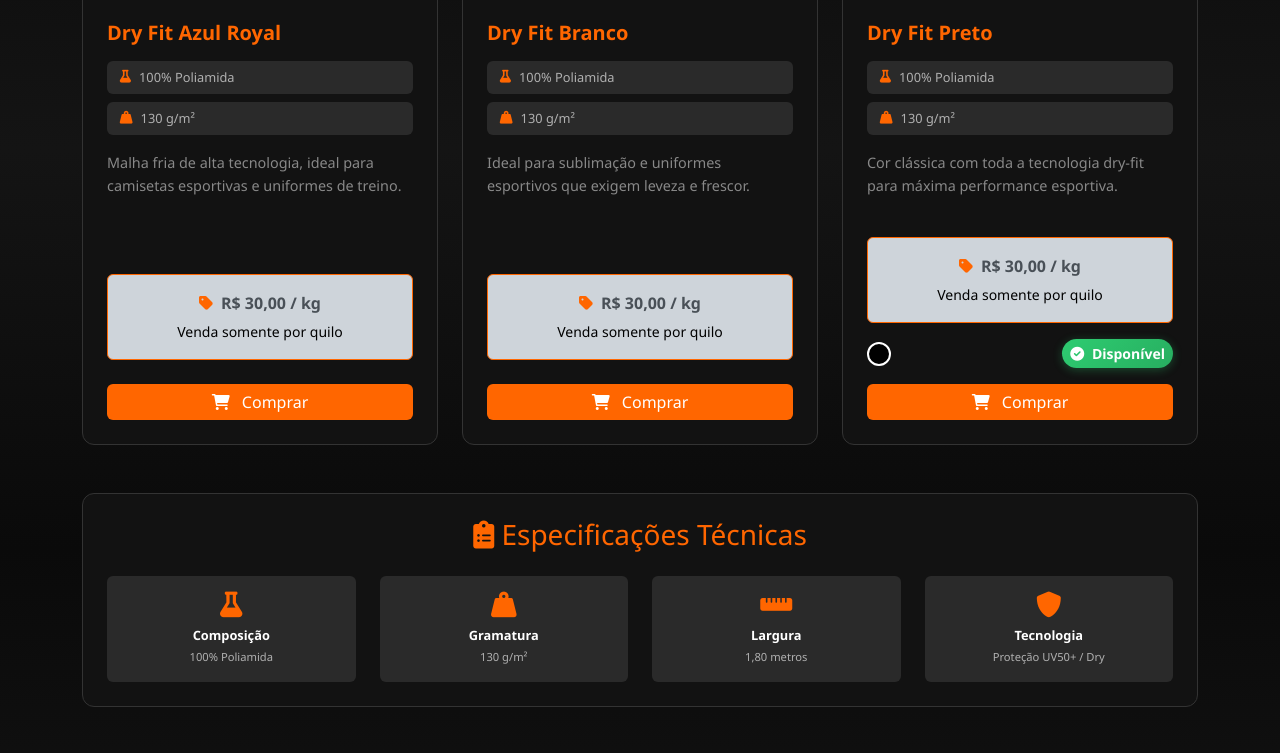
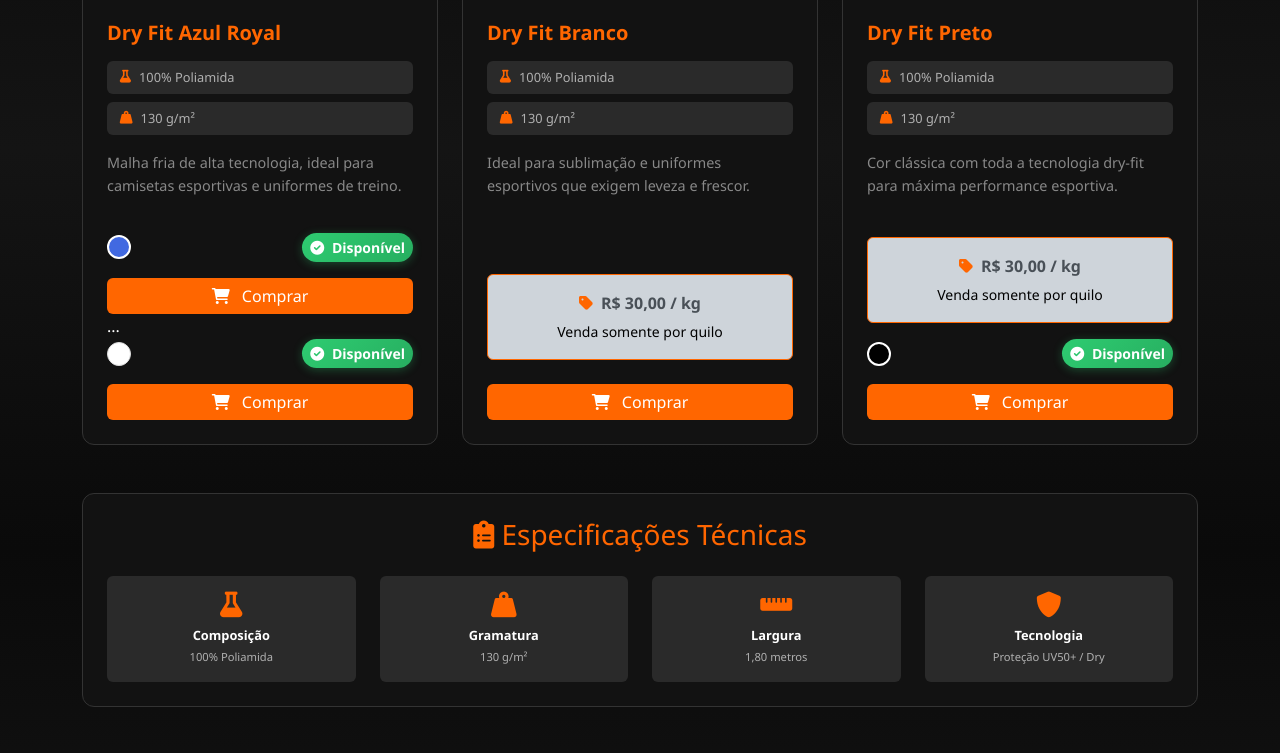
Before and after one commit to Nansinyx26/Nyw-Malhas, a plain HTML site: page paginas/dry-fit.html in a window 1280 px wide. Shown: the part 1051-1804 px from the top of the page. Drawn offline with nearby package versions, Linux system fonts and the light colour scheme; no server answers.

Commit message:
style: Corrige cards faltantes no Dry Fit para layout padronizado

```diff
--- a/paginas/dry-fit.html
+++ b/paginas/dry-fit.html
@@ -78,12 +78,28 @@
                                     Malha fria de alta tecnologia, ideal para camisetas esportivas e uniformes de
                                     treino.
                                 </p>
-                                <div class="alert alert-dark border-orange text-center mt-3">
-                                    <strong><i class="fas fa-tag me-2 text-orange"></i>R$ 30,00 / kg</strong>
-                                    <small class="d-block text-black mt-1">Venda somente por quilo</small>
+                                <div class="card-footer-actions">
+                                    <span class="color-dot" style="background-color: #4169e1;"></span>
+                                    <button class="btn btn-success-pill btn-sm" disabled>
+                                        <i class="fas fa-check-circle me-1"></i> Disponível
+                                    </button>
                                 </div>
                                 <a href="../checkout.html?produto=dry-fit&cor=azul-royal"
-                                    class="btn btn-primary-pill w-100 mt-2">
+                                    class="btn btn-primary-pill w-100 mt-3">
+                                    <i class="fas fa-shopping-cart me-2"></i> Comprar
+                                </a>
+
+                                ...
+
+                                <div class="card-footer-actions">
+                                    <span class="color-dot"
+                                        style="background-color: #fff; border: 1px solid #ddd;"></span>
+                                    <button class="btn btn-success-pill btn-sm" disabled>
+                                        <i class="fas fa-check-circle me-1"></i> Disponível
+                                    </button>
+                                </div>
+                                <a href="../checkout.html?produto=dry-fit&cor=branco"
+                                    class="btn btn-primary-pill w-100 mt-3">
                                     <i class="fas fa-shopping-cart me-2"></i> Comprar
                                 </a>
                             </div>
```
